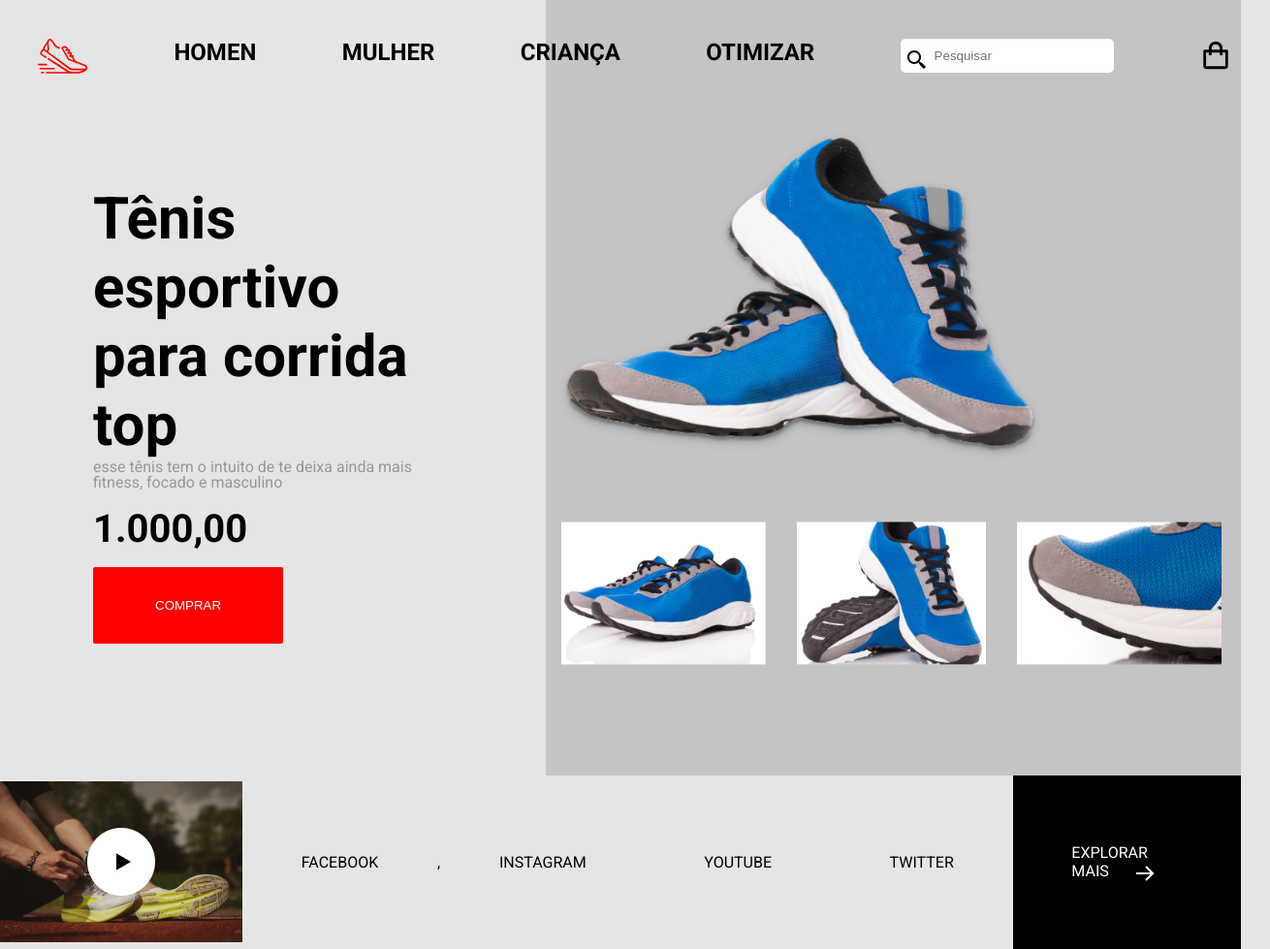
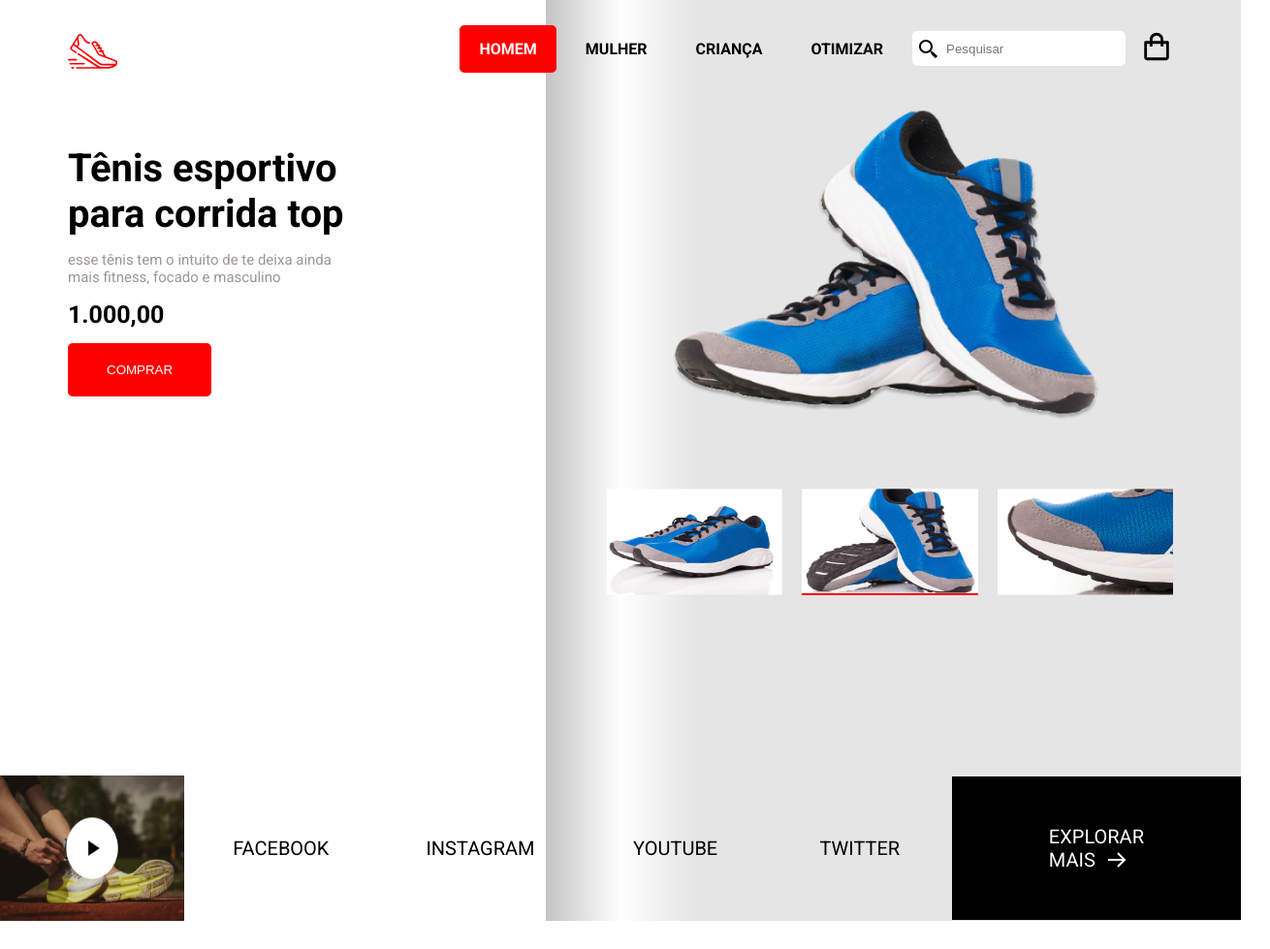
Before and after one commit to hugoleao02/RocketShoes, a plain HTML site: page index.html in a window 1280 px wide. Shown: the whole page at 97% size, 1310 px wide, since content can reach past the window. After the commit the page ends 950 px from the top, so only its background shows below. Drawn offline with Linux system fonts and the light colour scheme.

Commit message:
refaturação do codigo

```diff
--- a/index.html
+++ b/index.html
@@ -18,16 +18,19 @@
 </head>
 
 <body>
+      <header>
+            <div class="header">
+                  <div class="logo">
+                        <a href=""><img src="./assets/logo.svg" alt="logo Rockshoes"></a>
+                  </div>
 
-      <main>
-            <header>
-                  <nav class="menu">
+                  <div class="menu">
+                        <nav>
                               <ul>
-                              <li><img src="./assets/logo.svg" alt="logo Rockshoes"></li>
-                              <li><a href="#">HOMEN</a></li>
-                              <li><a href="#">MULHER</a></li>
-                              <li><a href="#">CRIANÇA</a></li>
-                              <li><a href="#">OTIMIZAR</a></li>
+                                    <li class="active"><a href="#">Homem</a></li>
+                                    <li><a href="#">Mulher</a></li>
+                                    <li><a href="#">Criança</a></li>
+                                    <li><a href="#">Otimizar</a></li>
                                     <li class="busca">
                                           <form action="">
                                                 <i><img src="./assets/icon-search.svg" alt="search"></i>
@@ -35,78 +38,78 @@
                                           </form>
                                     </li>
                                     <li>
-                                    <a href="#">
                                           <i>
-                                                <img src="./assets/icon-bag.svg" alt="bag compra" p>
+                                                <img src="./assets/icon-bag.svg" alt="bag compra">
                                           </i>
-                                    </a>
                                     </li>
                               </ul>
                         </nav>
+                  </div>
+            </div>
       </header>
 
-            <section id="main">
+      <section>
 
-                  <div id="description">
+            <div class="main container">
+                  <div class="description">
                         <div class="content">
                               <h1>Tênis esportivo para corrida top</h1>
                               <p>esse tênis tem o intuito de te deixa ainda mais fitness, focado e masculino</p>
                               <h2>1.000,00</h2>
                               <button type="submit">COMPRAR</button>
                         </div>
-
                   </div>
 
-                  <div id="image">
                   <div class="preview">
-                              <img class="prevImg" src="./assets/tenis-1-ampliado.png" alt="">
-
+                        <div class="ampliado">
+                              <img src="./assets/tenis-1-ampliado.png"/>
+                        </div>
                         <div class="cards">
-                                    <div class="card1 card">
-                                          <img src="./assets/tenis-1-galeria.png" alt="">
-                                    </div>
-                                    <div class="card2 card">
-                                          <img src="./assets/tenis-2-galeria.png" alt="">
-                                    </div>
-                                    <div class="card3 card">
-                                          <img src="./assets/tenis-3-galeria.png" alt="">
+                              <div class="card"><img src="./assets/tenis-1-galeria.png"/></div>
+                              <div class="card active"><img src="./assets/tenis-2-galeria.png"/></div>
+                              <div class="card"><img src="./assets/tenis-3-galeria.png"/></div>
                         </div>
                   </div>
+
+
+      </section>
       </div>
-                  </div>
-            </section>
+
+
 
       <footer>
+            <div class="footer-area">
                   <div class="card-footer">
-                        <img src="./assets/img-video.png" alt="">
+                        <img src="./assets/img-video.png"/>
                   </div>
                   <div class="card-footer">
                         <a href="#">
-                              <p>FACEBOOK</p>
-                        </a>
-                  </div>
-                  <div class="card-footer">,
-                        <a href="#">
-                              <p>INSTAGRAM</p>
+                             facebook
                         </a>
                   </div>
                   <div class="card-footer">
                         <a href="#">
-                              <p>YOUTUBE</p>
+                              instagram
                         </a>
                   </div>
                   <div class="card-footer">
                         <a href="#">
-                              <P>TWITTER</P>
+                             youtube
                         </a>
                   </div>
-                  <div class="card-footer black">
+                  <div class="card-footer">
                         <a href="#">
-                              <p>EXPLORAR MAIS <i><img src="./assets/icon-arrow.svg" alt=""></i></p>
+                             twitter
                         </a>
                   </div>
+                  <div class="card-footer dark">
+                        <a href="#">
+                            explorar mais <i><img src="./assets/icon-arrow.svg" alt=""></i>
+                        </a>
+                  </div>
+            </div>
+
       </footer>
-      </main>
 
 </body>
 
--- a/style.css
+++ b/style.css
@@ -1,9 +1,8 @@
-*{
+* {
   padding: 0;
   margin: 0;
   box-sizing: border-box;
   text-decoration: none;
-
 }
 
 li {
@@ -11,40 +10,66 @@ li {
 }
 
 :root {
-      --button: #FF0000;
-      --main-background:  #C4C4C4;
-      --background: #E5E5E5;
+  --button: #ff0000;
+  --main-background: #c4c4c4;
+  --background: #e5e5e5;
   --text: #000;
   --footer: #000;
-      --text-description: #9C9696;
+  --text-description: #9c9696;
 }
 
-html{
-      background: var(--background);
-      font-family: 'Roboto', sans-serif;
+body {
+  width: 100%;
+  height: 100%;
+  background-image: linear-gradient(to left, #e5e5e5 44%, transparent 50%,  #c4c4c4 56%, transparent 50%);
+
+  font-family: "Roboto", sans-serif;
   color: var(--text);
-
 }
-
+.container {
+  width: 1140px;
+  margin: auto;
+}
 /*-------------- Menu --------------- */
-.menu{
-     position: absolute;
-}
-.menu ul{
+.header {
   display: flex;
+  width: 1140px;
+  height: 100px;
+  margin: auto;
   justify-content: space-between;
-      width: 77rem;
-      margin: 2.5rem 2.438rem;
-}
-.menu ul li{
-      font-size: 1.5rem ;
-      font-weight: 700;
   align-items: center;
 }
-.menu ul li a{
+.logo{
+      padding: 0;
+      margin: 0;
+      width: 52px;
+      height: 30px;
+}
+.menu ul {
+  display: flex;
+  align-items: center;
+}
+.menu ul li {
+  text-transform: uppercase;
+  font-weight: bold;
+}
+.menu ul li a {
+  display: block;
+  padding: 15px 20px 15px 20px;
+  border-radius: 5px;
+  margin-right: 10px;
   color: var(--text);
 }
-.menu ul li input{
+.menu ul li:last-child {
+  padding-left: 15px;
+  cursor: pointer;
+}
+.menu ul li a:hover,
+.menu .active a {
+  background-color: var(--button);
+  color: white;
+}
+.menu ul li input {
   padding-left: 35px;
   border: none;
   border-radius: 5px;
@@ -52,114 +77,120 @@ html{
   height: 2.2rem;
 }
 
-.busca i{
+.busca i {
   position: absolute;
-      padding:10px 5px;
+  padding: 7px 5px;
+}
+
+/*-------------- main--------------- */
+.main {
+  display: flex;
+  height:calc(100vh - 100px);
 
 }
-
-/*--------------MAIN--------------- */
-#main{
-      display: flex;
-      justify-content: space-between;
+.description {
+  flex: 1;
 
 }
-
-/*--------------DESCRIÇÃO--------------- */
-#description{
-      width: 44%;
-      height: 100vh;
+.description .content {
+  width: 300px;
+  margin-top: 50px;
 }
-#description .content{
-      position: relative;
-      width: 22.313rem;
-      height: 33.313rem;
-      left:6rem;
-      top: 11.875rem;
+.description h1 {
+  font-weight: bold;
+  font-size: 40px;
+  margin-bottom: 15px;
 }
-#description .content h1{
-      font-size: 3.75rem;
+.description h2 {
+  font-weight: bold;
+  font-size: 25px;
+  margin-bottom: 15px;
+}
+.description p {
+  font-size: 15px;
+  color: var(--text-description);
+  margin-bottom: 15px;
+}
+.description button {
+  border: 0;
+  padding: 20px 40px;
+  border-radius: 5px;
+  background-color: var(--button);
+  color: white;
+  cursor: pointer;
+}
+.preview{
+   width: 60%;
 
 }
-#description .content h2{
-      margin-top: 1rem;
-      font-size: 2.5rem;
+.preview .ampliado {
+      width: 500px;
+      height: auto;
+      margin-left: 150px;
 }
-#description .content p{
-
-      font-size: 1rem;
-      line-height: 1rem;
-      color: var(--text-description);
+.preview .ampliado img{
+      width: 100%;
+      height: 400px;
 }
-#description .content button{
-      margin-top: 1rem;
-      border: none;
-      border-radius: 2px;
-      background: var(--button);
-      padding: 2rem 4rem 2rem 4rem;
-      color: white;
-
+.cards{
+      display: flex;
+      margin-left: 100px;
 
 }
-
-/*--------------IMAGES--------------- */
-#image{
-      width: 56%;
-      background: var(--main-background);
+.cards .card {
+      width: 200px;
+      margin-left: 20px;
+      height:70%;
 }
-
-#image .preview .prevImg{
-      width: 552px;
-      margin-top: 8rem;
-      height: 405.82px;
-      filter: drop-shadow(0px 4px 4px rgba(0, 0, 0, 0.25))
+.cards .card:first-child{
+      margin-left: 0;
 }
-/*---------CARDS--------------- */
-.cards{
-      width: 95%;
+.cards .card img{
+      width: 100% ;
+      height: 110px;
+}
+.cards .card.active img{
+      border-bottom: 2px solid var(--button);
+}
+/*-------------- Footer--------------- */
+.footer-area{
       display: flex;
-      gap: 2rem;
-      margin-left:1rem;
-      margin-right:1rem;
-      margin-bottom: 1rem;
+      height: 150px;
+      margin: 0;
+      padding:0 ;
 }
-
-#image .preview .cards .card img{
-
-      width: 100%;
-      height: 100%;
-}
-/*---------FOOTER--------------- */
-footer{
-      display: grid;
-      grid-template-columns:1fr 1fr 1fr 1fr 1fr 2fr;
-      align-items: center;
-      background: var(--background);
-
-}
-footer a{
-
-      padding: 4.396rem 3.8rem;
-      color: var(--text);
-}
-footer .card-footer{
-
+.card-footer{
       display: flex;
       align-items: center;
       justify-content: center;
-      margin: 0%;
 
+      text-transform: uppercase;
+      font-size: 20px;
+      height: 100%;
+      width: 100%;
+}
+.card-footer:hover{
+      background-color: rgba(0,0,0,0.2);
+}
+.card-footer >img
+{
+      width: 100%;
+      height: 100%;
+      cursor: pointer;
+      opacity: none;
+}
+.card-footer a{
+      display: block;
+      padding: 50px;
+      color: var(--text);
 }
 
-.black,
-.black a
-{
-
-      background: var(--footer);
+.card-footer.dark a{
+      background-color: var(--footer);
       color: white;
+      padding-right: 100px; padding-left: 100px;
 }
-.black a i {
-      position:absolute;
-      padding-left: 25px;
-      padding-right:20px;
+.card-footer.dark a i{
+      position: absolute;
+      margin-left: 10px;
 }
```
Lines whose indentation alone changed are shown as unchanged.
